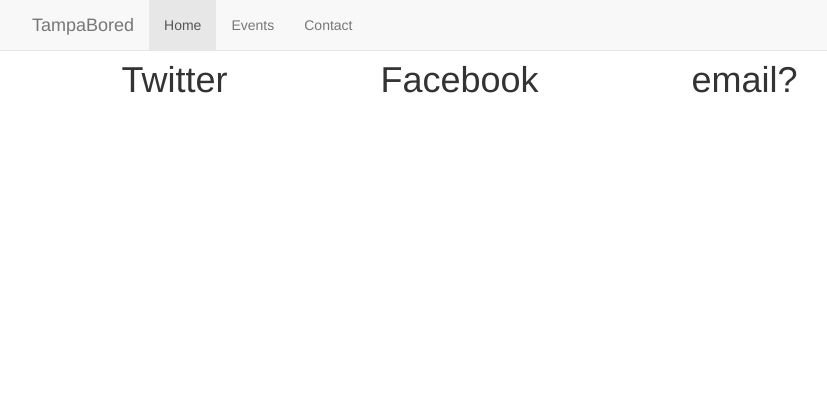
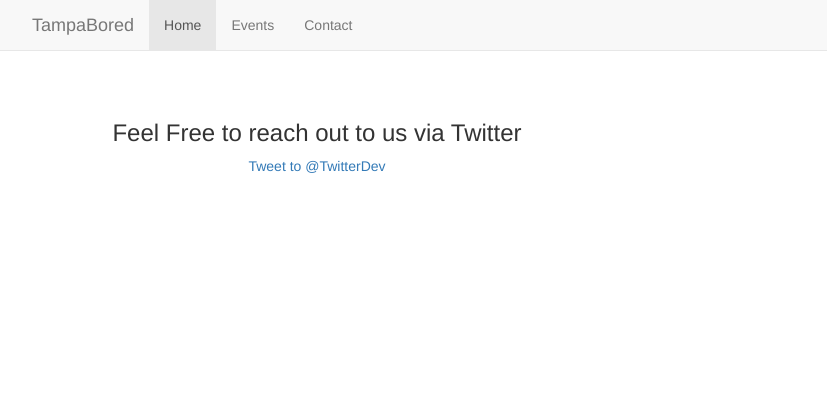
Before and after one commit to dtzitz/tampabored, a Django app: page /contact/ in a window 1280 px wide. Shown: the top 420 px of the page, without its empty margins (38-865 px from the left). Run offline with Django 3.2, Linux system fonts and the light colour scheme; some libraries are stand-ins or nearby versions.

Commit message:
adds some twitter stuff

```diff
--- a/events/static/homepage.css
+++ b/events/static/homepage.css
@@ -1,5 +1,5 @@
 .main {
-  padding: 40px 15px;
+  padding: 100px 15px;
   text-align: center;
 }
 
--- a/events/templates/contact.html
+++ b/events/templates/contact.html
@@ -8,14 +8,9 @@
     <div class="container">
         <div class="main">
             <div class="row">
-                <div class="col-md-3">
-                    <h1>Twitter</h1>
-                </div>
-                <div class="col-md-3">
-                    <h1>Facebook</h1>
-                </div>
-                <div class="col-md-3">
-                    <h1>email?</h1>
+                <div class="col-md-6">
+                    <h3>Feel Free to reach out to us via Twitter</h3>
+                    <a href="https://twitter.com/intent/tweet?screen_name=TwitterDev" class="twitter-mention-button" data-size='large' data-show-count="false">Tweet to @TwitterDev</a><script async src="//platform.twitter.com/widgets.js" charset="utf-8"></script>
                 </div>
             </div>
         </div>
```
Also changed, not shown: events/templates/index.html (+8 -0 lines).
